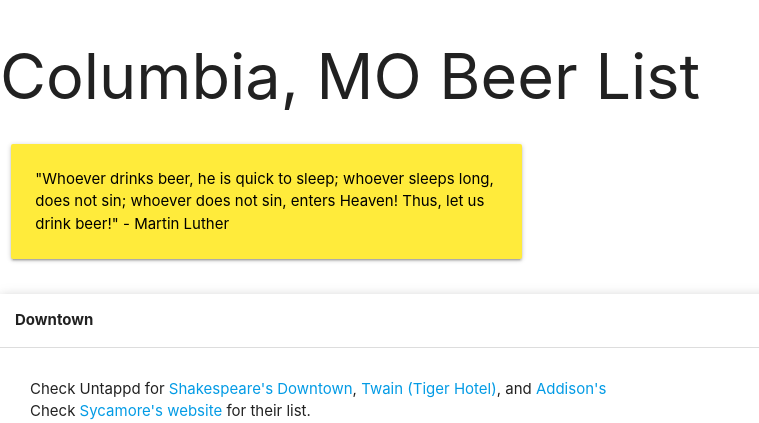
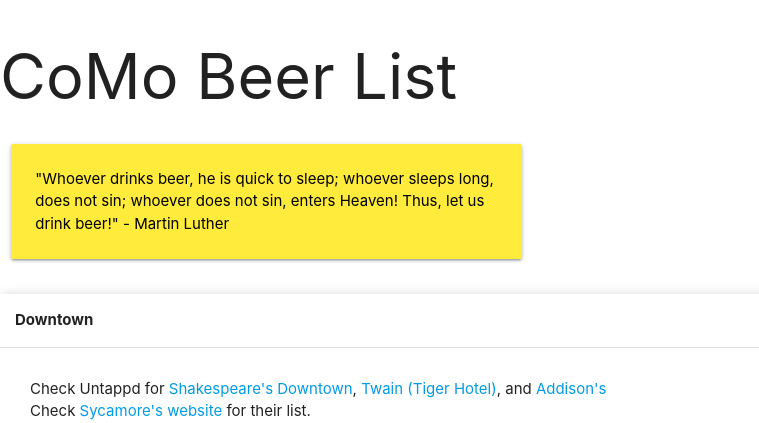
Before and after one commit to wrightmat/beer-list, a plain HTML site: page index.html in a window 1280 px wide. Shown: the top 423 px of the page, without its empty margins (0-759 px from the left). Drawn offline with nearby package versions, Linux system fonts and the light colour scheme; a script that the page names is missing.

Commit message:
Update index.html

```diff
--- a/index.html
+++ b/index.html
@@ -19,7 +19,7 @@
 
 <body>
 
-  <div><h1>Columbia, MO Beer List</h1></div>
+  <div><h1>CoMo Beer List</h1></div>
   <div class="row">
     <div class="col s12 m5">
       <div class="card-panel yellow">
```
